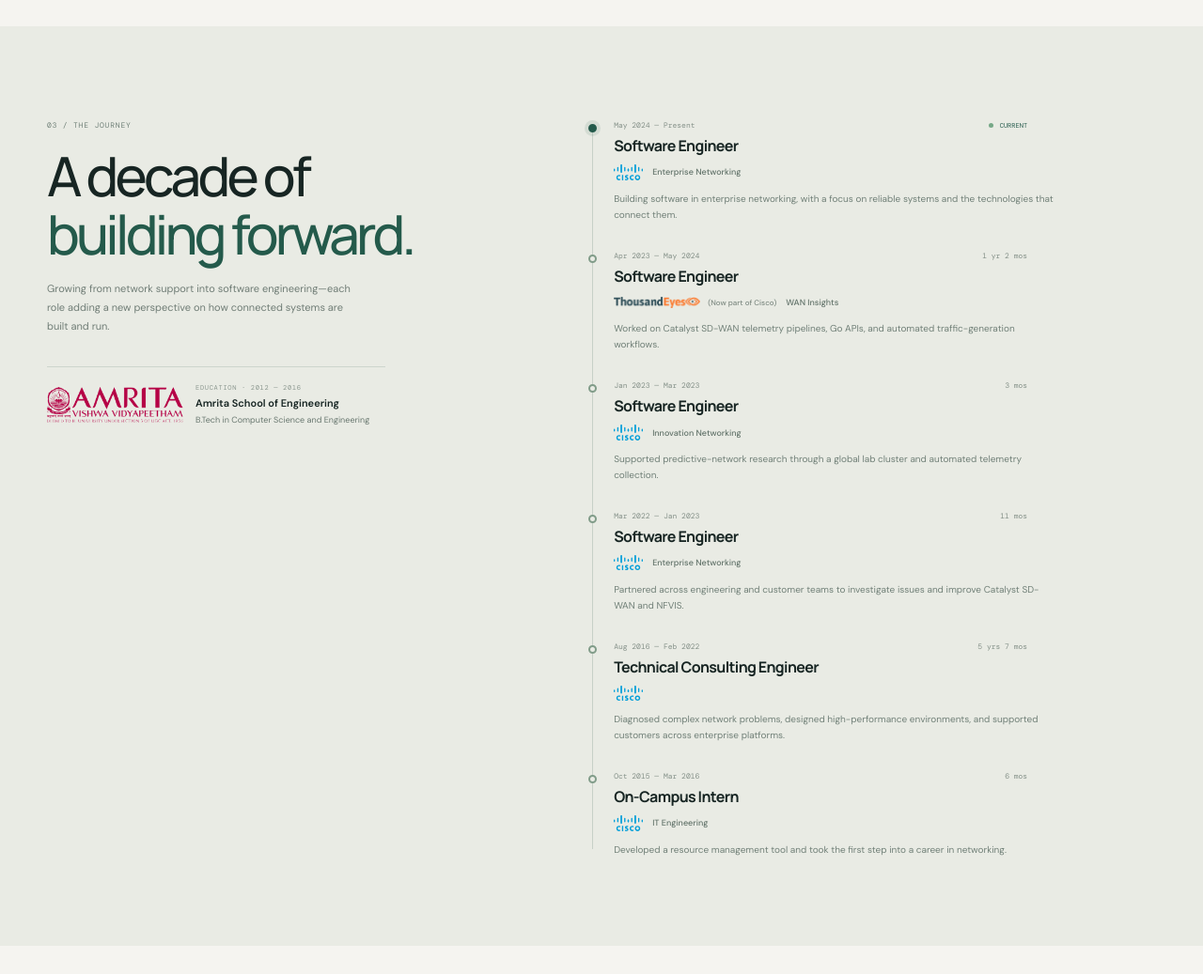
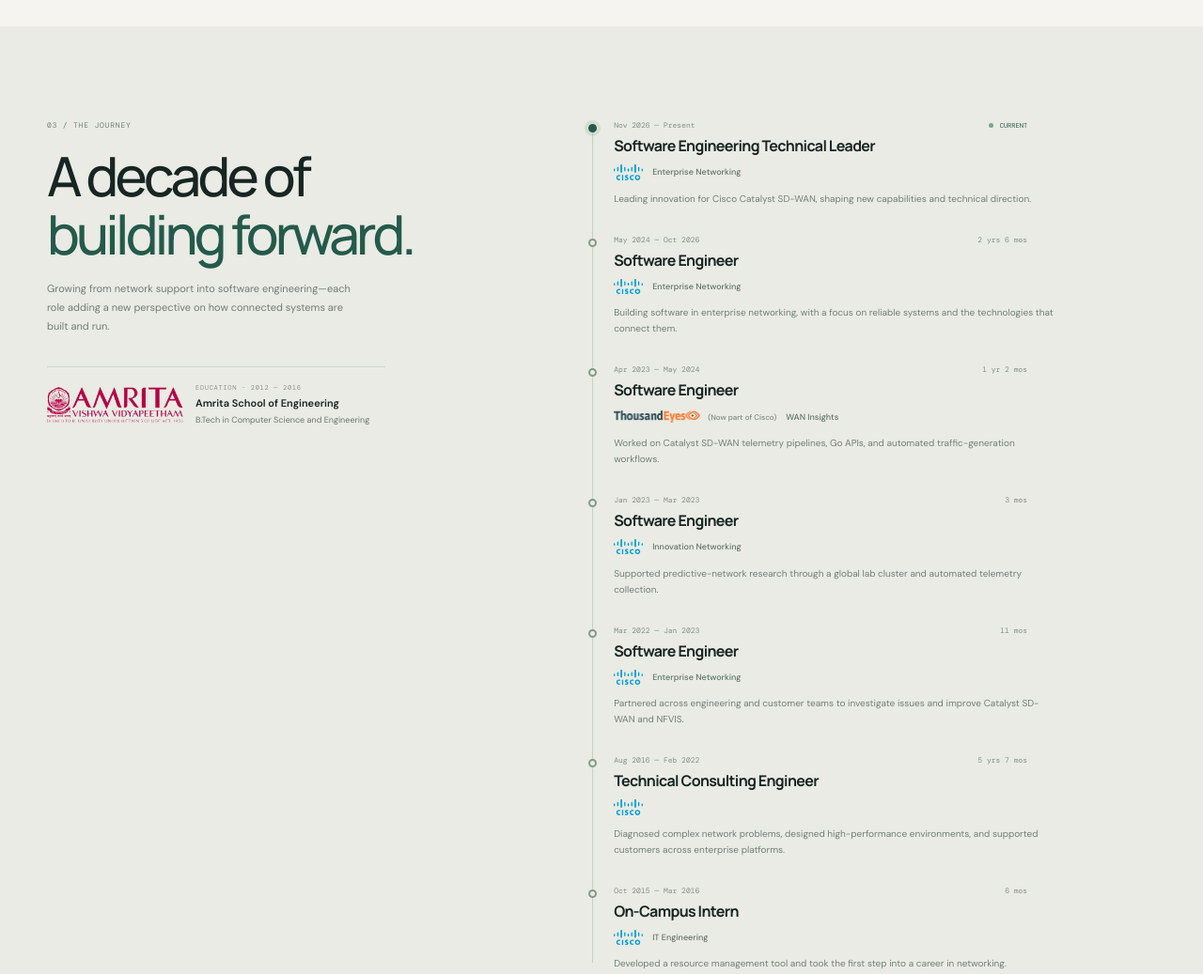
Before and after one commit to varunsidharth/varunsidharth.github.io, a plain HTML site: page index.html in a window 1280 px wide. Shown: the part 1720-2757 px from the top of the page at 94% size. Drawn offline with nearby package versions, Linux system fonts and the light colour scheme.

Commit message:
Add Cisco technical leader role

```diff
--- a/index.html
+++ b/index.html
@@ -6,12 +6,12 @@
     <meta name="theme-color" content="#f5f4f0" />
     <meta
       name="description"
-      content="Varun Sidharth is a software engineer at Cisco working across enterprise networking, SD-WAN, network telemetry, and automation."
+      content="Varun Sidharth is a Software Engineering Technical Leader at Cisco, leading innovation for Catalyst SD-WAN and advancing enterprise networking."
     />
     <meta property="og:type" content="website" />
-    <meta property="og:title" content="Varun Sidharth — Software Engineer, Cisco" />
+    <meta property="og:title" content="Varun Sidharth — Software Engineering Technical Leader, Cisco" />
     <meta property="og:description" content="Engineering across enterprise networking, SD-WAN, network telemetry, and automation." />
-    <title>Varun Sidharth — Software Engineer, Cisco</title>
+    <title>Varun Sidharth — Software Engineering Technical Leader, Cisco</title>
     <link rel="preconnect" href="https://fonts.googleapis.com" />
     <link rel="preconnect" href="https://fonts.gstatic.com" crossorigin />
     <link
@@ -46,7 +46,7 @@
     <main id="main">
       <section class="hero page-wrap" id="top" aria-labelledby="hero-title">
         <div class="hero-copy">
-          <p class="eyebrow"><span class="status-dot"></span> Software Engineer <span class="eyebrow-divider">/</span> Cisco <span class="eyebrow-divider">/</span> Bengaluru, India</p>
+          <p class="eyebrow"><span class="status-dot"></span> Software Engineering Technical Leader <span class="eyebrow-divider">/</span> Cisco <span class="eyebrow-divider">/</span> Bengaluru, India</p>
           <h1 id="hero-title">Better networks<br />start with <em>clarity.</em></h1>
           <p class="hero-intro">I work at the intersection of network engineering, software, and automation—turning complex systems into solutions that are easier to understand, operate, and improve.</p>
           <div class="hero-actions">
@@ -141,7 +141,14 @@
           <div class="timeline" aria-label="Career history">
             <article class="timeline-item current">
               <span class="timeline-dot"></span>
-              <div class="timeline-meta"><span>May 2024 — Present</span><span class="current-label"><i></i> CURRENT</span></div>
+              <div class="timeline-meta"><span>Nov 2026 — Present</span><span class="current-label"><i></i> CURRENT</span></div>
+              <h3>Software Engineering Technical Leader</h3>
+              <div class="timeline-employer"><img class="brand-logo brand-logo-cisco" src="assets/cisco.svg" alt="Cisco" /><span class="department-label">Enterprise Networking</span></div>
+              <p class="timeline-description">Leading innovation for Cisco Catalyst SD-WAN, shaping new capabilities and technical direction.</p>
+            </article>
+            <article class="timeline-item">
+              <span class="timeline-dot"></span>
+              <div class="timeline-meta"><span>May 2024 — Oct 2026</span><span>2 yrs 6 mos</span></div>
               <h3>Software Engineer</h3>
               <div class="timeline-employer"><img class="brand-logo brand-logo-cisco" src="assets/cisco.svg" alt="Cisco" /><span class="department-label">Enterprise Networking</span></div>
               <p class="timeline-description">Building software in enterprise networking, with a focus on reliable systems and the technologies that connect them.</p>
@@ -239,7 +246,7 @@
 
     <footer class="site-footer page-wrap">
       <a class="wordmark footer-wordmark" href="#top"><span class="wordmark-mark" aria-hidden="true">VS</span><span>Varun Sidharth</span></a>
-      <span>Software Engineer · Cisco · Bengaluru</span>
+      <span>Software Engineering Technical Leader · Cisco · Bengaluru</span>
       <span>© <span id="year">2026</span> Varun Sidharth</span>
     </footer>
   </body>
```
